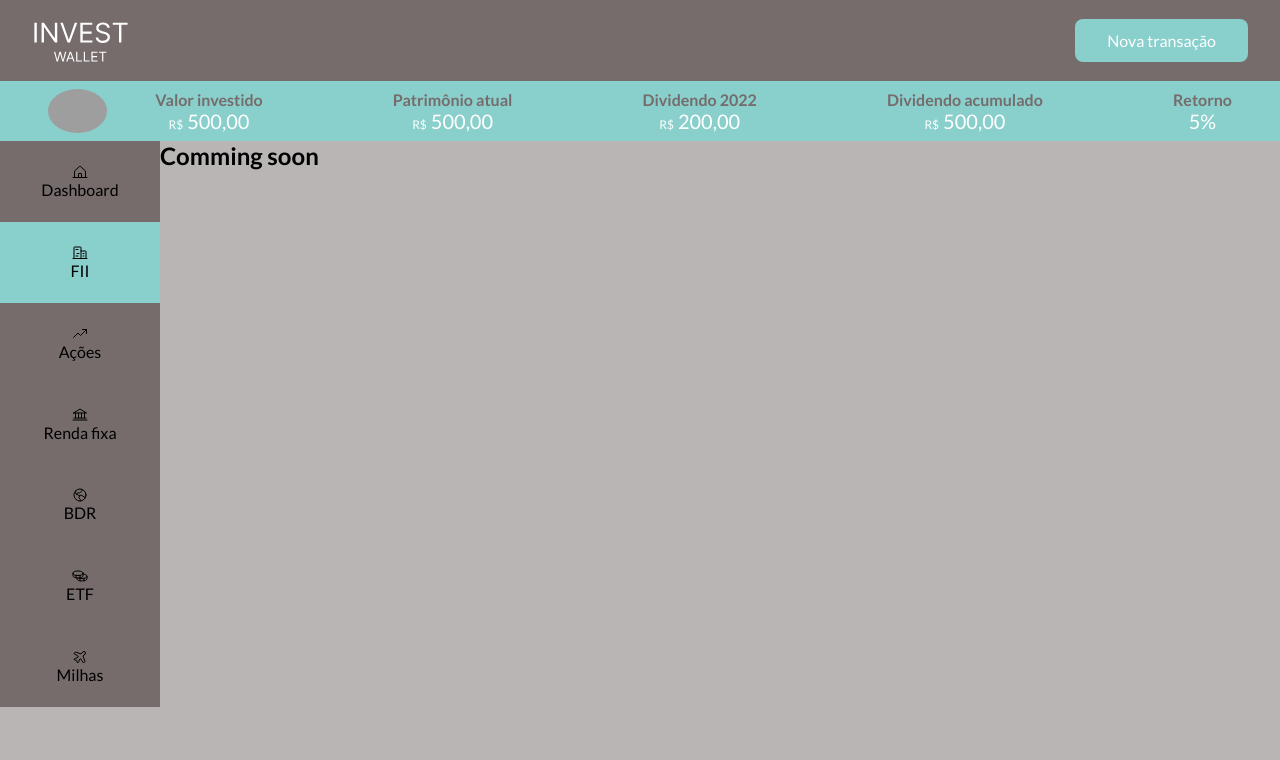
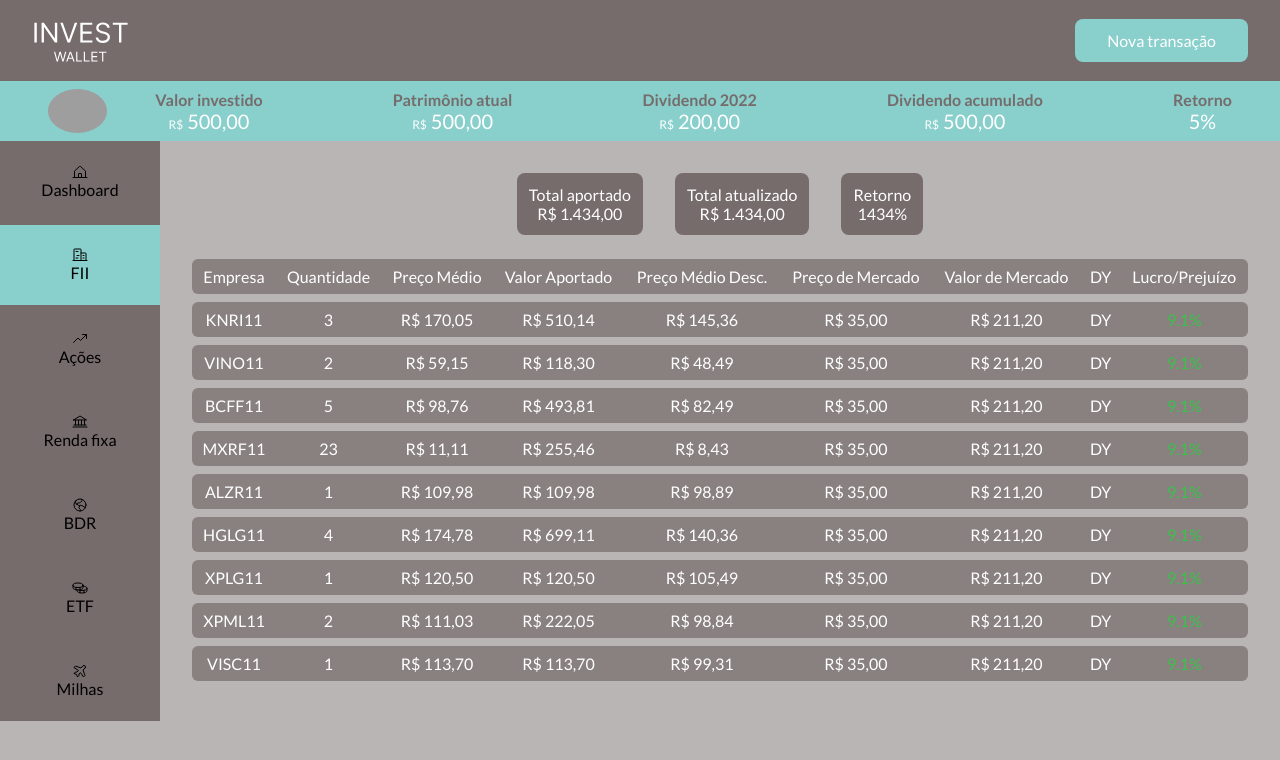
Before and after one commit to YasminGonc/invest-wallet-2.0, a React (Vite) app in the folder web/: page /reits in a window 1280 px wide. Shown: the top 760 px of the page. Built offline with nearby package versions, Linux system fonts and the light colour scheme; data requests are answered from the project's data file; grey boxes are pictures that could not be loaded.

Commit message:
reits page

```diff
--- a/web/server.json
+++ b/web/server.json
@@ -99,21 +99,21 @@
             "dividendAmount": 3899
         },
         {
-            "id": 14,
+            "id": 15,
             "stock": "TRPL4",
             "quantity": 6,
             "investedAmount": 13308,
             "dividendAmount": 2028
         },
         {
-            "id": 15,
+            "id": 16,
             "stock": "NEOE3",
             "quantity": 1,
             "investedAmount": 1650,
             "dividendAmount": 24
         },
         {
-            "id": 16,
+            "id": 17,
             "stock": "NVDC34",
             "quantity": 1,
             "investedAmount": 6996,
--- a/web/src/components/PageMainInfo/index.tsx
+++ b/web/src/components/PageMainInfo/index.tsx
@@ -1,22 +1,40 @@
+import { priceFormatter } from "../../utils/formatter";
 import { PageMainInfoContainer, Percent } from "./styles";
 
 interface PageMainInfoProps {
     percent?: number;
     title: string;
     value: number;
+    type: 'currency' | 'percent' | 'miles';
 }
 
-export function PageMainInfo({ percent, title, value }: PageMainInfoProps) {
+export function PageMainInfo({ percent, title, value, type }: PageMainInfoProps) {
     const hasPercent = !!percent;
 
     return (
         <PageMainInfoContainer>
             {hasPercent && <Percent>{percent}%</Percent>}
 
-            <div>
-                <p>{title}</p>
-                <p>{value}</p>
-            </div>
+            {type === 'currency' &&
+                <div>
+                    <p>{title}</p>
+                    <p>{priceFormatter.format(value)}</p>
+                </div>
+            }
+
+            {type === 'miles' &&
+                <div>
+                    <p>{title}<span> pontos</span></p>
+                    <p>{value}</p>
+                </div>
+            }
+
+            {type === 'percent' &&
+                <div>
+                    <p>{title}</p>
+                    <p>{value}%</p>
+                </div>
+            }
         </PageMainInfoContainer>
     )
 }
--- /dev/null
+++ b/web/src/components/ProfitLossHighlight/index.tsx
@@ -0,0 +1,14 @@
+import { ProfitLossHighlightContainer } from "./styles";
+
+interface ProfitLossHighlightProps {
+    variant: 'profit' | 'loss';
+    value: number;
+}
+
+export function ProfitLossHighlight({variant, value}: ProfitLossHighlightProps) {
+    return (
+        <ProfitLossHighlightContainer variant={variant}>
+            {value}%
+        </ProfitLossHighlightContainer>
+    )
+}
--- /dev/null
+++ b/web/src/components/ProfitLossHighlight/styles.ts
@@ -0,0 +1,9 @@
+import styled from 'styled-components';
+
+export interface ProfitLossHighlightProps {
+    variant: 'profit' | 'loss';
+}
+
+export const ProfitLossHighlightContainer = styled.span<ProfitLossHighlightProps>`
+    color: ${props => props.variant === 'profit' ? props.theme.profit : props.theme.loss};
+`
--- a/web/src/pages/Home/components/Resume/index.tsx
+++ b/web/src/pages/Home/components/Resume/index.tsx
@@ -4,12 +4,12 @@ import { ResumeContainer } from "./styles";
 export function Resume() {
     return (
         <ResumeContainer>
-            <PageMainInfo title="FII" value={1000} percent={5} />
-            <PageMainInfo title="Ações" value={1000} percent={5} />
-            <PageMainInfo title="Renda fixa" value={1000} percent={5} />
-            <PageMainInfo title="BDR" value={1000} percent={5} />
-            <PageMainInfo title="ETF" value={1000} percent={5} />
-            <PageMainInfo title="Milhas" value={40000} />
+            <PageMainInfo title="FII" value={1000} percent={5} type="currency" />
+            <PageMainInfo title="Ações" value={1000} percent={5} type="currency" />
+            <PageMainInfo title="Renda fixa" value={1000} percent={5} type="currency" />
+            <PageMainInfo title="BDR" value={1000} percent={5} type="currency" />
+            <PageMainInfo title="ETF" value={1000} percent={5} type="currency" />
+            <PageMainInfo title="Milhas" value={40000} type="miles" />
         </ResumeContainer>
     )
 }
--- a/web/src/pages/Reits/index.tsx
+++ b/web/src/pages/Reits/index.tsx
@@ -1,5 +1,73 @@
+import { useEffect, useState } from "react";
+import { PageMainInfo } from "../../components/PageMainInfo";
+import { ProfitLossHighlight } from "../../components/ProfitLossHighlight";
+import { api } from "../../lib/axios";
+import { priceFormatter } from "../../utils/formatter";
+import { ReitsContainer, ReitsTable, ResumeContainer } from "./styles";
+
+interface Reits {
+    id: number;
+    reits: string;
+    quantity: number;
+    investedAmount: number;
+    dividendAmount: {
+        total: number;
+        '2019'?: number;
+        '2020'?: number;
+        '2021'?: number;
+        '2022'?: number;
+    }
+}
+
 export function Reits() {
-    return(
-        <h1>Comming soon</h1>
+    const [reits, setReits] = useState<Reits[]>([]);
+
+    useEffect(() => {
+        api.get('reits').then(response => setReits(response.data))
+    }, []);
+
+    return (
+        <ReitsContainer>
+            <ResumeContainer>
+                <PageMainInfo title='Total aportado' value={1434} type='currency' />
+                <PageMainInfo title='Total atualizado' value={1434} type='currency' />
+                <PageMainInfo title='Retorno' value={1434} type='percent' />
+            </ResumeContainer>
+
+            <ReitsTable>
+                <thead>
+                    <tr>
+                        <td>Empresa</td>
+                        <td>Quantidade</td>
+                        <td>Preço Médio</td>
+                        <td>Valor Aportado</td>
+                        <td>Preço Médio Desc.</td>
+                        <td>Preço de Mercado</td>
+                        <td>Valor de Mercado</td>
+                        <td>DY</td>
+                        <td>Lucro/Prejuízo</td>
+                    </tr>
+                </thead>
+                <tbody>
+                    {reits.map(reit => {
+                        return(
+                            <tr key={reit.id}>
+                                <td>{reit.reits}</td>
+                                <td>{reit.quantity}</td>
+                                <td>{priceFormatter.format((reit.investedAmount / 100) / reit.quantity)}</td>
+                                <td>{priceFormatter.format(reit.investedAmount / 100)}</td>
+                                <td>{priceFormatter.format(((reit.investedAmount - reit.dividendAmount.total) / 100) / reit.quantity)}</td>
+                                <td>R$ 35,00</td>
+                                <td>R$ 211,20</td>
+                                <td>DY</td>
+                                <td>
+                                    <ProfitLossHighlight variant='profit' value={9.10} />
+                                </td>
+                            </tr>
+                        )
+                    })}
+                </tbody>
+            </ReitsTable>
+        </ReitsContainer>
     )
 }
--- a/web/src/pages/Reits/styles.ts
+++ b/web/src/pages/Reits/styles.ts
@@ -1 +1,57 @@
 import styled from 'styled-components';
+
+export const ReitsContainer = styled.main`
+    padding: 2rem;
+    max-height: 76vh;
+    overflow-y: scroll;
+
+    ::-webkit-scrollbar {
+        width: 8px;
+    }
+
+    ::-webkit-scrollbar-thumb {
+        background-color: ${props => props.theme['brown-200']};
+        border-radius: 4px;
+    }
+
+    ::-webkit-scrollbar-track {
+        background-color: ${props => props.theme['brown-100']};
+    }
+
+    color: ${props => props.theme.white};
+`
+export const ResumeContainer = styled.div`
+    display: flex;
+    align-items: center;
+    justify-content: center;
+    gap: 2rem;
+    margin-bottom: 1rem;
+`
+export const ReitsTable = styled.table`
+    width: 100%;
+
+    border-collapse: separate;
+    border-spacing: 0 0.5rem;
+    text-align: center;
+
+    td {
+        background-color: ${props => props.theme['brown-200']};
+        padding: 0.5rem;
+
+        &:first-child {
+            border-top-left-radius: 6px;
+            border-bottom-left-radius: 6px;
+        }
+
+        &:last-child {
+            border-top-right-radius: 6px;
+            border-bottom-right-radius: 6px;
+        }
+    }
+
+    tbody {
+        tr {
+            cursor: pointer;
+        }
+    }
+`
--- a/web/src/pages/Stocks/index.tsx
+++ b/web/src/pages/Stocks/index.tsx
@@ -1,9 +1,10 @@
 import { useEffect, useState } from 'react';
 import { useNavigate } from 'react-router-dom';
 import { PageMainInfo } from '../../components/PageMainInfo';
+import { ProfitLossHighlight } from '../../components/ProfitLossHighlight';
 import { api } from '../../lib/axios';
 import { priceFormatter } from '../../utils/formatter';
-import { ProfitLossHighlight, ResumeContainer, StocksContainer, StocksTable } from './styles';
+import { ResumeContainer, StocksContainer, StocksTable } from './styles';
 
 interface Stockes {
     id: number;
@@ -29,9 +30,9 @@ export function Stocks() {
     return (
         <StocksContainer>
             <ResumeContainer>
-                <PageMainInfo title='Total aportado' value={1434}/>
-                <PageMainInfo title='Total atualizado' value={1434}/>
-                <PageMainInfo title='Retorno' value={1434}/>
+                <PageMainInfo title='Total aportado' value={1434} type='currency' />
+                <PageMainInfo title='Total atualizado' value={1434} type='currency' />
+                <PageMainInfo title='Retorno' value={1434} type='percent' />
             </ResumeContainer>
 
             <StocksTable>
@@ -54,18 +55,15 @@ export function Stocks() {
                             <tr key={stock.id} onClick={() => handleNavigation(stock.stock)}>
                                 <td>{stock.stock}</td>
                                 <td>{stock.quantity}</td>
-                                <td>{priceFormatter.format((stock.investedAmount/100) / stock.quantity)}</td>
-                                <td>{priceFormatter.format(stock.investedAmount/100)}</td>
-                                <td>{priceFormatter.format(((stock.investedAmount - stock.dividendAmount)/100) / stock.quantity)}</td>
+                                <td>{priceFormatter.format((stock.investedAmount / 100) / stock.quantity)}</td>
+                                <td>{priceFormatter.format(stock.investedAmount / 100)}</td>
+                                <td>{priceFormatter.format(((stock.investedAmount - stock.dividendAmount) / 100) / stock.quantity)}</td>
                                 <td>R$ 35,20</td>
                                 <td>R$ 211,20</td>
                                 <td>DY</td>
                                 <td>
-                                    <ProfitLossHighlight variant='profit'>
-                                        9,10%
-                                    </ProfitLossHighlight>
+                                    <ProfitLossHighlight variant='profit' value={9.10} />
                                 </td>
-
                             </tr>
                         )
                     })}
--- a/web/src/pages/Stocks/styles.ts
+++ b/web/src/pages/Stocks/styles.ts
@@ -55,10 +55,3 @@ export const StocksTable = styled.table`
         }
     }
 `
-interface ProfitLossHighlightProps {
-    variant: 'profit' | 'loss'
-}
-
-export const ProfitLossHighlight = styled.span<ProfitLossHighlightProps>`
-    color: ${props => props.variant === 'profit' ? props.theme.profit : props.theme.loss};
-`
```
